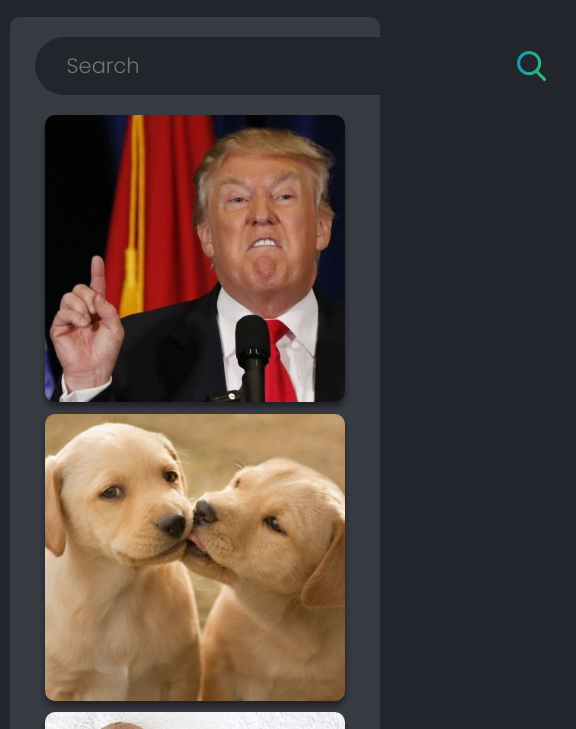
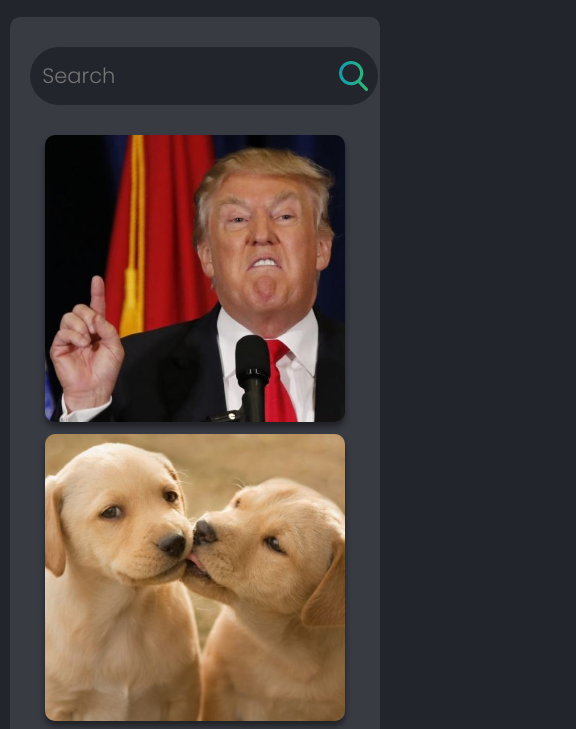
Before and after one commit to InbarTamir/memeGen, a plain HTML site: page index.html in a window 390 px wide. Shown: the part 93-822 px from the top of the page, 576 px wide, since content can reach past the window. Drawn offline with Linux system fonts and the light colour scheme.

Commit message:
responsive search

```diff
--- a/css/main.css
+++ b/css/main.css
@@ -118,13 +118,13 @@ main {
 /* Images */
 
 .search-container {
-    width: 33.813rem;
+    width: 37rem;
     height: 3.625rem;
     display: flex;
     justify-content: center;
     align-items: center;
     border-radius: 29px;
-    margin: -0.625rem 0.25rem 1.25rem 1.5625rem;
+    margin: 0 20px 30px;
     background-color: #22252c;
 }
 
@@ -551,7 +551,7 @@ label[for="change-color"] {
     }
     .edit-meme {
         flex-direction: column;
-        justify-content: space-between;
+        justify-content: center;
         align-items: center;
     }
     .edit-container {
@@ -578,4 +578,10 @@ label[for="change-color"] {
     .canvas-to-img *:not(:last-child) {
         margin-right: 10px;
     }
+    .canvas-to-img * {
+        font-size: 1rem;
+    }
+    .search-container {
+        width: 94%;
+    }
 }
```
